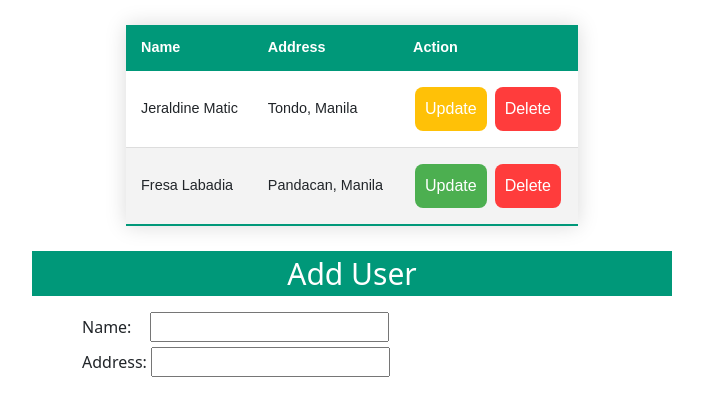
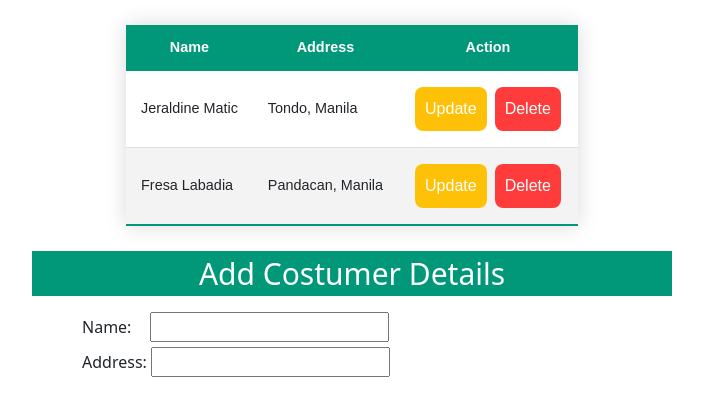
Before and after one commit to maticjeraldine/steaminglyHappy, a plain HTML site: page index.html in a window 1280 px wide. Shown: the whole page, without its empty margins (288-991 px from the left). Drawn offline with nearby package versions, Linux system fonts and the light colour scheme.

Commit message:
add bootstrap

```diff
--- a/index.html
+++ b/index.html
@@ -16,10 +16,10 @@
         <center>
             <table class='styled-table'>
                 <thead>
-                    <tr>
+                    <tr class='text-center'>
                         <th>Name</th>
                         <th>Address</th>
-                        <th style='colspan = 2'>Action</th>
+                        <th style='column-span: 2;'>Action</th>
                     </tr>
                 </thead>
                 <tbody>
@@ -35,7 +35,7 @@
                         <td>Fresa Labadia</td>
                         <td>Pandacan, Manila</td>
                         <td>
-                            <button class='btn btn-green'>Update</button>
+                            <button class='btn btn-warning'>Update</button>
                             <button class='btn btn-red'>Delete</button>
                         </td>
                     </tr>
@@ -44,7 +44,7 @@
     </div>
     </center>
     <div class='add-user'>
-        <p>Add User</p>
+        <p>Add Costumer Details</p>
 
         <form action="" class='user-form'>
             <div>
```
